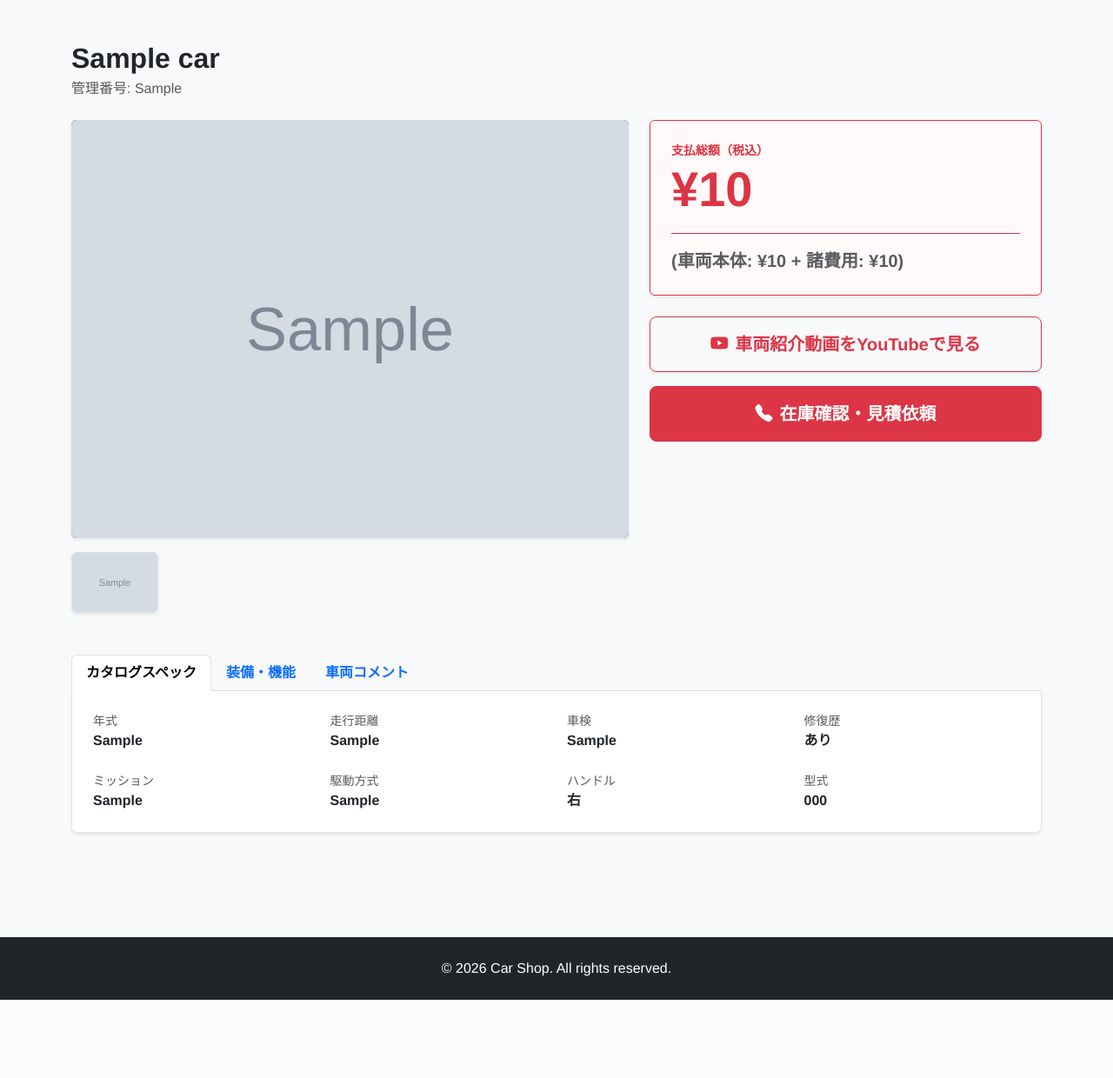
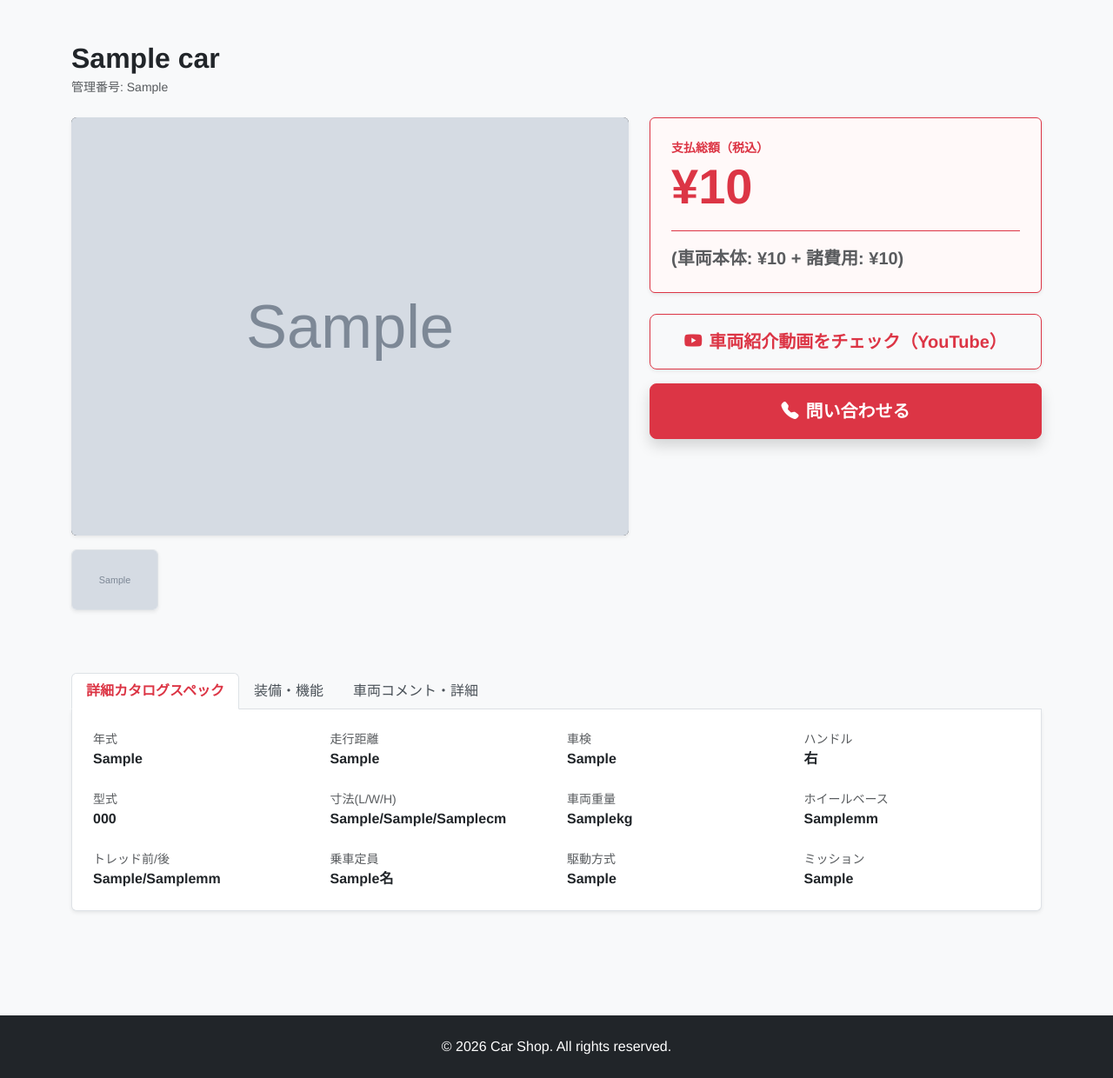
Before and after one commit to shinyaokubo-ai/car_shop, a Django app: page /1/ in a window 1280 px wide. Shown: the part 68-1308 px from the top of the page at 87% size. Before the commit the page ends 1218 px from the top, so only its background shows below. Run offline with Django 5.2, Linux system fonts and the light colour scheme; tables that the repository leaves empty hold one stand-in row (values such as "Sample post"); grey boxes marked "Sample" are stand-in pictures.

Commit message:
慎也さんのこだわりデザイン（色分け装備・全スペック）を完全復元

```diff
--- a/cars/templates/cars/car_detail.html
+++ b/cars/templates/cars/car_detail.html
@@ -3,16 +3,18 @@
 
 {% block content %}
 <style>
-    /* 装備リストのスタイル：あるものは青、ないものは薄いグレー */
-    .eq-yes { color: #0d6efd; font-weight: bold; }
-    .eq-no { color: #adb5bd; }
-    .eq-icon { width: 20px; display: inline-block; text-align: center; }
+    /* 装備リストの色分け：あるものは濃く(青)、ないものは薄く(グレー) */
+    .eq-item { font-size: 0.9rem; margin-bottom: 5px; }
+    .eq-yes { color: #0d6efd; font-weight: bold; } /* 装備あり */
+    .eq-no { color: #dee2e6; } /* 装備なし（薄く） */
+    .nav-tabs .nav-link { color: #495057; }
+    .nav-tabs .nav-link.active { color: #dc3545; font-weight: bold; }
 </style>
 
 <div class="container py-4">
     <div class="mb-4">
         <h1 class="h2 fw-bold mb-1">{{ car.title }}</h1>
-        <p class="text-muted">管理番号: {{ car.sku }}</p>
+        <p class="text-muted small">管理番号: {{ car.sku }}</p>
     </div>
 
     <div class="row g-4 mb-5">
@@ -22,7 +24,7 @@
                     <img src="{{ car.get_main_image_url }}" class="img-fluid w-100" style="max-height: 500px; object-fit: contain;">
                 {% endif %}
             </div>
-            <div class="row g-2">
+            <div class="row g-2 mb-4">
                 {% for car_image in car.images.all %}
                 <div class="col-3 col-md-2">
                     <img src="{{ car_image.image.url }}" class="img-fluid rounded border shadow-sm" style="height: 70px; width: 100%; object-fit: cover;">
@@ -43,69 +45,75 @@
             {% if car.youtube_url %}
             <div class="d-grid mb-3">
                 <a href="{{ car.youtube_url }}" target="_blank" class="btn btn-outline-danger btn-lg fw-bold py-3 shadow-sm">
-                    <i class="bi bi-youtube me-2"></i>車両紹介動画をYouTubeで見る
+                    <i class="bi bi-youtube me-2"></i>車両紹介動画をチェック（YouTube）
                 </a>
             </div>
             {% endif %}
 
-            <div class="d-grid gap-2">
-                <a href="tel:03-XXXX-XXXX" class="btn btn-danger btn-lg fw-bold py-3"><i class="bi bi-telephone-fill me-2"></i>在庫確認・見積依頼</a>
+            <div class="d-grid">
+                <a href="tel:03-XXXX-XXXX" class="btn btn-danger btn-lg fw-bold py-3 shadow"><i class="bi bi-telephone-fill me-2"></i>問い合わせる</a>
             </div>
         </div>
     </div>
 
     <ul class="nav nav-tabs mb-0" id="carTab" role="tablist">
-        <li class="nav-item"><button class="nav-link active fw-bold" data-bs-toggle="tab" data-bs-target="#spec">カタログスペック</button></li>
-        <li class="nav-item"><button class="nav-link fw-bold" data-bs-toggle="tab" data-bs-target="#equipment">装備・機能</button></li>
-        <li class="nav-item"><button class="nav-link fw-bold" data-bs-toggle="tab" data-bs-target="#comment">車両コメント</button></li>
+        <li class="nav-item"><button class="nav-link active" data-bs-toggle="tab" data-bs-target="#spec">詳細カタログスペック</button></li>
+        <li class="nav-item"><button class="nav-link" data-bs-toggle="tab" data-bs-target="#equipment">装備・機能</button></li>
+        <li class="nav-item"><button class="nav-link" data-bs-toggle="tab" data-bs-target="#comment">車両コメント・詳細</button></li>
     </ul>
 
-    <div class="tab-content border-start border-end border-bottom p-4 bg-white mb-5 shadow-sm rounded-bottom">
+    <div class="tab-content border-start border-end border-bottom p-4 bg-white shadow-sm rounded-bottom mb-5">
+
         <div class="tab-pane fade show active" id="spec">
             <div class="row row-cols-2 row-cols-md-4 g-4">
                 <div class="col"><small class="text-muted d-block">年式</small><strong>{{ car.registration_year }}</strong></div>
                 <div class="col"><small class="text-muted d-block">走行距離</small><strong>{{ car.mileage }}</strong></div>
                 <div class="col"><small class="text-muted d-block">車検</small><strong>{{ car.inspection }}</strong></div>
-                <div class="col"><small class="text-muted d-block">修復歴</small><strong>{{ car.repair_history }}</strong></div>
+                <div class="col"><small class="text-muted d-block">ハンドル</small><strong>{{ car.handle }}</strong></div>
+                <div class="col"><small class="text-muted d-block">型式</small><strong>{{ car.model_code|default:"不明" }}</strong></div>
+                <div class="col"><small class="text-muted d-block">寸法(L/W/H)</small><strong>{{ car.length }}/{{ car.width }}/{{ car.height }}cm</strong></div>
+                <div class="col"><small class="text-muted d-block">車両重量</small><strong>{{ car.weight }}kg</strong></div>
+                <div class="col"><small class="text-muted d-block">ホイールベース</small><strong>{{ car.wheelbase }}mm</strong></div>
+                <div class="col"><small class="text-muted d-block">トレッド前/後</small><strong>{{ car.tread_front }}/{{ car.tread_rear }}mm</strong></div>
+                <div class="col"><small class="text-muted d-block">乗車定員</small><strong>{{ car.capacity }}名</strong></div>
+                <div class="col"><small class="text-muted d-block">駆動方式</small><strong>{{ car.drive_system }}</strong></div>
                 <div class="col"><small class="text-muted d-block">ミッション</small><strong>{{ car.transmission }}</strong></div>
-                <div class="col"><small class="text-muted d-block">駆動方式</small><strong>{{ car.drive_system|default:"-" }}</strong></div>
-                <div class="col"><small class="text-muted d-block">ハンドル</small><strong>{{ car.handle }}</strong></div>
-                <div class="col"><small class="text-muted d-block">型式</small><strong>{{ car.model_code }}</strong></div>
             </div>
         </div>
 
         <div class="tab-pane fade" id="equipment">
             <div class="row g-4">
                 <div class="col-md-4">
-                    <h6 class="fw-bold border-bottom pb-2 mb-3">安全・基本装備</h6>
+                    <h6 class="fw-bold text-primary mb-3 border-bottom pb-2">安全装備</h6>
                     <ul class="list-unstyled">
-                        <li class="{% if car.has_aircon %}eq-yes{% else %}eq-no{% endif %}"><span class="eq-icon">{% if car.has_aircon %}○{% else %}×{% endif %}</span> エアコン</li>
-                        <li class="{% if car.has_abs %}eq-yes{% else %}eq-no{% endif %}"><span class="eq-icon">{% if car.has_abs %}○{% else %}×{% endif %}</span> ABS</li>
-                        <li class="{% if car.has_esc %}eq-yes{% else %}eq-no{% endif %}"><span class="eq-icon">{% if car.has_esc %}○{% else %}×{% endif %}</span> 横滑り防止</li>
-                        <li class="{% if car.has_collision_safety %}eq-yes{% else %}eq-no{% endif %}"><span class="eq-icon">{% if car.has_collision_safety %}○{% else %}×{% endif %}</span> 衝突軽減ブレーキ</li>
-                        <li class="{% if car.has_cruise_control %}eq-yes{% else %}eq-no{% endif %}"><span class="eq-icon">{% if car.has_cruise_control %}○{% else %}×{% endif %}</span> クルコン</li>
-                        <li class="{% if car.has_back_camera %}eq-yes{% else %}eq-no{% endif %}"><span class="eq-icon">{% if car.has_back_camera %}○{% else %}×{% endif %}</span> バックカメラ</li>
-                        <li class="{% if car.has_etc %}eq-yes{% else %}eq-no{% endif %}"><span class="eq-icon">{% if car.has_etc %}○{% else %}×{% endif %}</span> ETC</li>
-                        <li class="{% if car.has_smart_key %}eq-yes{% else %}eq-no{% endif %}"><span class="eq-icon">{% if car.has_smart_key %}○{% else %}×{% endif %}</span> スマートキー</li>
+                        <li class="eq-item {% if car.has_aircon %}eq-yes{% else %}eq-no{% endif %}">エアコン</li>
+                        <li class="eq-item {% if car.has_abs %}eq-yes{% else %}eq-no{% endif %}">ABS</li>
+                        <li class="eq-item {% if car.has_esc %}eq-yes{% else %}eq-no{% endif %}">ESC(横滑り防止)</li>
+                        <li class="eq-item {% if car.has_collision_safety %}eq-yes{% else %}eq-no{% endif %}">衝突被害軽減ブレーキ</li>
+                        <li class="eq-item {% if car.has_cruise_control %}eq-yes{% else %}eq-no{% endif %}">クルーズコントロール</li>
+                        <li class="eq-item {% if car.has_back_camera %}eq-yes{% else %}eq-no{% endif %}">バックカメラ</li>
+                        <li class="eq-item {% if car.has_etc %}eq-yes{% else %}eq-no{% endif %}">ETC</li>
                     </ul>
                 </div>
                 <div class="col-md-4">
-                    <h6 class="fw-bold border-bottom pb-2 mb-3">外装・内装</h6>
+                    <h6 class="fw-bold text-success mb-3 border-bottom pb-2">外装・内装装備</h6>
                     <ul class="list-unstyled">
-                        <li class="{% if car.has_leather_seat %}eq-yes{% else %}eq-no{% endif %}"><span class="eq-icon">{% if car.has_leather_seat %}○{% else %}×{% endif %}</span> 本革シート</li>
-                        <li class="{% if car.has_sunroof %}eq-yes{% else %}eq-no{% endif %}"><span class="eq-icon">{% if car.has_sunroof %}○{% else %}×{% endif %}</span> サンルーフ</li>
-                        <li class="{% if car.has_aluminum_wheel %}eq-yes{% else %}eq-no{% endif %}"><span class="eq-icon">{% if car.has_aluminum_wheel %}○{% else %}×{% endif %}</span> アルミホイール</li>
-                        <li class="{% if car.has_led_headlight %}eq-yes{% else %}eq-no{% endif %}"><span class="eq-icon">{% if car.has_led_headlight %}○{% else %}×{% endif %}</span> LEDライト</li>
-                        <li class="{% if car.has_seat_heater %}eq-yes{% else %}eq-no{% endif %}"><span class="eq-icon">{% if car.has_seat_heater %}○{% else %}×{% endif %}</span> シートヒーター</li>
+                        <li class="eq-item {% if car.has_sunroof %}eq-yes{% else %}eq-no{% endif %}">サンルーフ</li>
+                        <li class="eq-item {% if car.has_leather_seat %}eq-yes{% else %}eq-no{% endif %}">本革シート</li>
+                        <li class="eq-item {% if car.has_led_headlight %}eq-yes{% else %}eq-no{% endif %}">LEDヘッドライト</li>
+                        <li class="eq-item {% if car.has_seat_heater %}eq-yes{% else %}eq-no{% endif %}">シートヒーター</li>
+                        <li class="eq-item {% if car.has_power_seat %}eq-yes{% else %}eq-no{% endif %}">パワーシート</li>
+                        <li class="eq-item {% if car.has_aluminum_wheel %}eq-yes{% else %}eq-no{% endif %}">アルミホイール</li>
                     </ul>
                 </div>
                 <div class="col-md-4">
-                    <h6 class="fw-bold border-bottom pb-2 mb-3">ナビ・オーディオ</h6>
+                    <h6 class="fw-bold text-info mb-3 border-bottom pb-2">車歴・書類</h6>
                     <ul class="list-unstyled">
-                        <li class="{% if car.has_hdd_navi %}eq-yes{% else %}eq-no{% endif %}"><span class="eq-icon">{% if car.has_hdd_navi %}○{% else %}×{% endif %}</span> HDDナビ</li>
-                        <li class="{% if car.has_bluetooth %}eq-yes{% else %}eq-no{% endif %}"><span class="eq-icon">{% if car.has_bluetooth %}○{% else %}×{% endif %}</span> Bluetooth</li>
-                        <li class="{% if car.has_fullseg_tv %}eq-yes{% else %}eq-no{% endif %}"><span class="eq-icon">{% if car.has_fullseg_tv %}○{% else %}×{% endif %}</span> フルセグTV</li>
-                        <li class="{% if car.has_usb_input %}eq-yes{% else %}eq-no{% endif %}"><span class="eq-icon">{% if car.has_usb_input %}○{% else %}×{% endif %}</span> USB入力</li>
+                        <li class="eq-item {% if car.has_one_owner %}eq-yes{% else %}eq-no{% endif %}">ワンオーナー</li>
+                        <li class="eq-item {% if car.has_warranty %}eq-yes{% else %}eq-no{% endif %}">保証書</li>
+                        <li class="eq-item {% if car.has_record_book %}eq-yes{% else %}eq-no{% endif %}">記録簿</li>
+                        <li class="eq-item {% if car.has_manual %}eq-yes{% else %}eq-no{% endif %}">取扱説明書</li>
+                        <li class="eq-item {% if car.has_spare_key %}eq-yes{% else %}eq-no{% endif %}">スペアキー</li>
                     </ul>
                 </div>
             </div>
@@ -113,10 +121,27 @@
 
         <div class="tab-pane fade" id="comment">
             <div class="mb-4" style="white-space: pre-wrap; line-height: 1.8;">{{ car.comment }}</div>
-            {% if car.equipment_option %}
-                <h6 class="fw-bold border-top pt-3">オプション装備詳細</h6>
-                <p class="small text-muted">{{ car.equipment_option }}</p>
-            {% endif %}
+
+            <div class="row g-4 pt-3 border-top">
+                {% if car.equipment_standard %}
+                <div class="col-md-4">
+                    <h6 class="fw-bold">標準装備（詳細）</h6>
+                    <div class="p-2 bg-light rounded small" style="white-space: pre-wrap;">{{ car.equipment_standard }}</div>
+                </div>
+                {% endif %}
+                {% if car.equipment_option %}
+                <div class="col-md-4">
+                    <h6 class="fw-bold">オプション装備（詳細）</h6>
+                    <div class="p-2 bg-light rounded small" style="white-space: pre-wrap;">{{ car.equipment_option }}</div>
+                </div>
+                {% endif %}
+                {% if car.equipment_custom %}
+                <div class="col-md-4">
+                    <h6 class="fw-bold">カスタム装備（詳細）</h6>
+                    <div class="p-2 bg-light rounded small" style="white-space: pre-wrap;">{{ car.equipment_custom }}</div>
+                </div>
+                {% endif %}
+            </div>
         </div>
     </div>
 </div>
```
